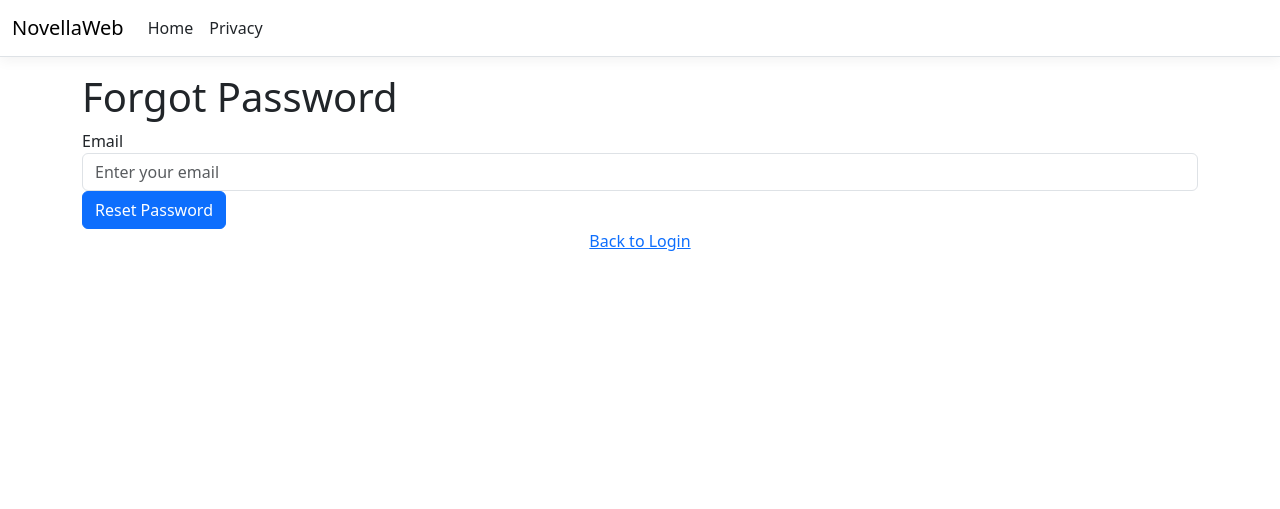
After one commit to Alejandra-gonza-13/NovellaWeb, an ASP.NET Core app: template Views/Account/ForgotPassword.cshtml in a window 1280 px wide. The commit adds this page. Shown: the top 509 px of the page. Run offline with ASP.NET Core 8, Linux system fonts and the light colour scheme; the template is opened without the code that fills it, so the values that code supplies are empty; style sheets or scripts are compiled from the project's sources; some libraries are stand-ins or nearby versions.

Commit message:
Add Forgot Password

```diff
--- a/Controllers/AccountController.cs
+++ b/Controllers/AccountController.cs
@@ -13,5 +13,10 @@ namespace NovellaWeb.Controllers
         {
             return View();
         }
+
+        public IActionResult ForgotPassword()
+        {
+            return View();
+        }
     }
 }
--- /dev/null
+++ b/Views/Account/ForgotPassword.cshtml
@@ -0,0 +1,23 @@
+@{
+    ViewData["Title"] = "Forgot Password";
+}
+
+<div class="auth-container">
+    <h1>Forgot Password</h1>
+
+    <form id="forgotForm">
+        <label for ="email">Email</label>
+        <input type ="email" id ="email" name ="email" class ="form-control" placeholder="Enter your email" required />
+
+        <div id = "message" class="message"></div>
+        <button type="submit" class="btn btn-primary">Reset Password</button>
+
+    </form>
+    <div class = "text-center">
+         <a href="/Account/Login"> Back to Login</a>
+    </div>
+</div>
+
+@section Scripts {
+    <script type="module" src="~/js/ForgotPassword.js"></script>
+}
--- a/Views/Account/Login.cshtml
+++ b/Views/Account/Login.cshtml
@@ -17,9 +17,12 @@
         <button type="submit" class="btn btn-primary">Login</button>
 
     </form>
-    <div class = "text-center mt-3">
+    <div class = "text-center">
         Don't have an account? <a href="/Account/Register">Register here</a>
     </div>
+
+    <div class = "text-center">
+        <a href="/Account/ForgotPassword">Forgot Password?</a>
 </div>
 
 @section Scripts {
--- /dev/null
+++ b/wwwroot/js/ForgotPassword.js
@@ -0,0 +1,16 @@
+import { auth, sendPasswordResetEmail } from "./firebase.js";
+const forgotForm = document.getElementById("forgotForm");
+
+forgotForm.addEventListener("submit", async function (e) {
+  e.preventDefault();
+
+  const email = document.getElementById("email").value;
+  const messageDiv = document.getElementById("message");
+
+ try {
+    await sendPasswordResetEmail(auth, email);
+    messageDiv.textContent = "Reset email sent. Check your inbox.";
+  } catch (error) {
+    messageDiv.textContent = error.message;
+  }
+});
```
